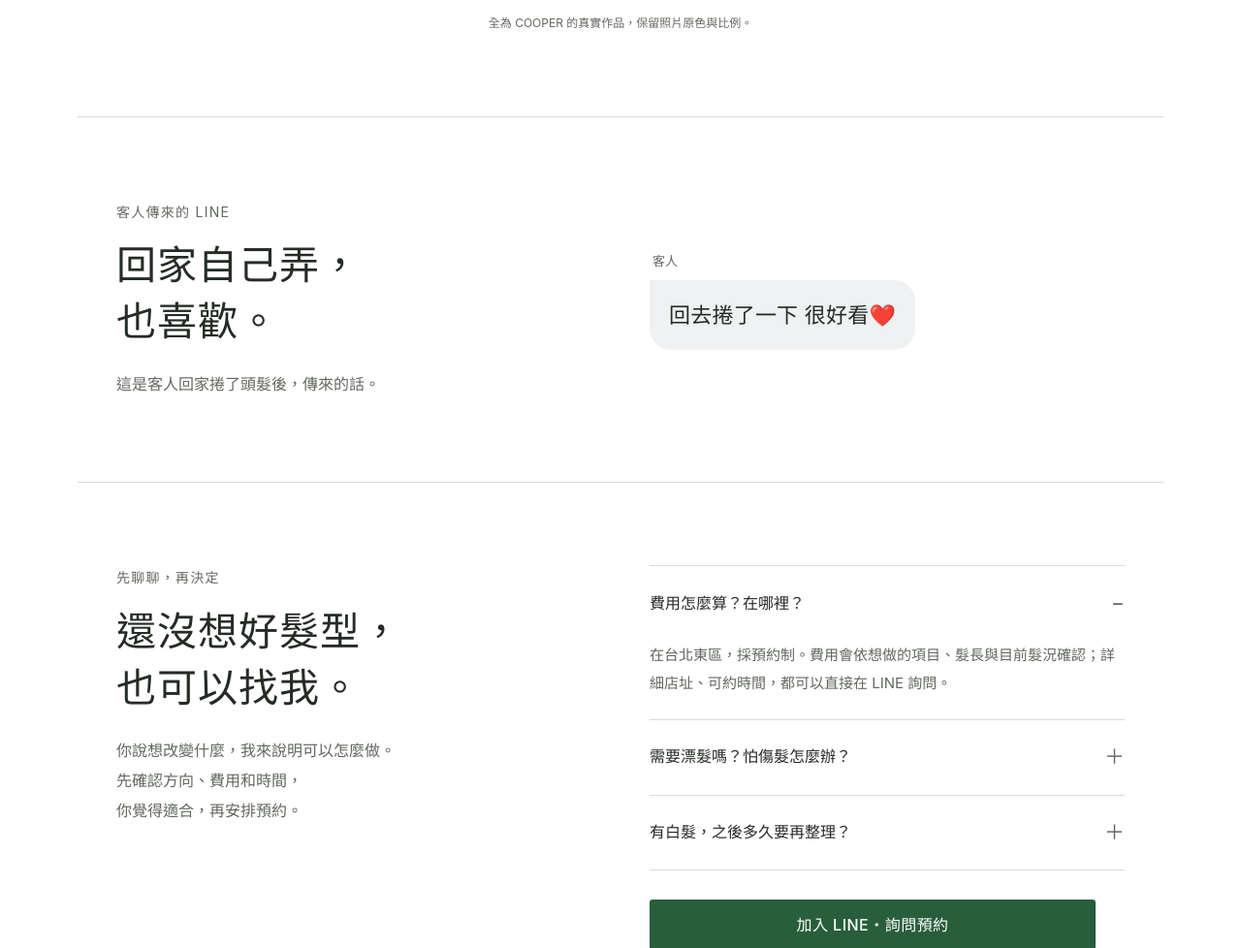
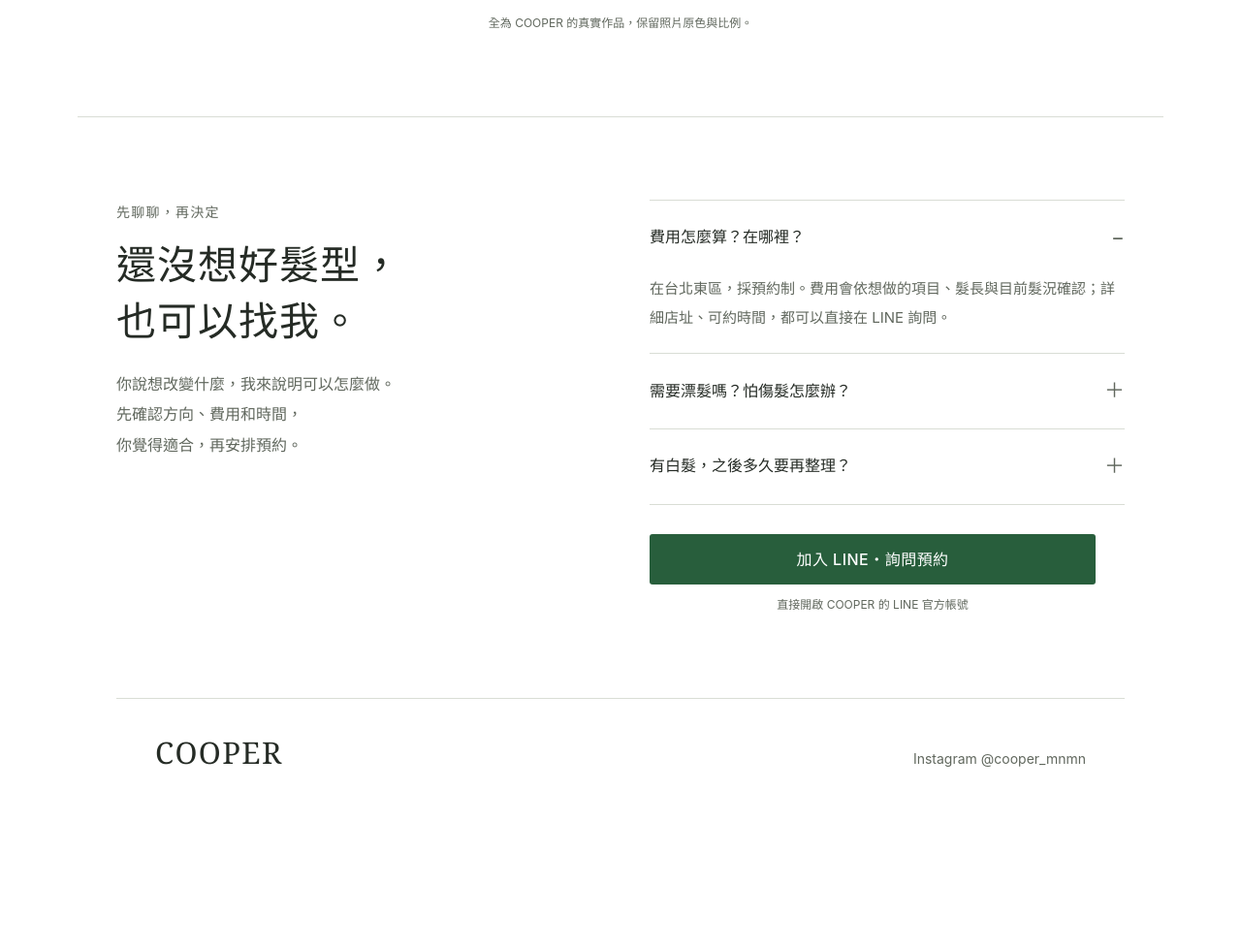
Before and after one commit to atcooper0128-collab/cooper-hair, a plain HTML site: page index.html in a window 1280 px wide. Shown: the part 1772-2750 px from the top of the page at 97% size. After the commit the page ends 2617 px from the top, so only its background shows below. Drawn offline with Linux system fonts and the light colour scheme.

Commit message:
Remove reference-only testimonial from public page

```diff
--- a/index.html
+++ b/index.html
@@ -21,7 +21,7 @@
 <a class="skip" href="#main">跳至內容</a>
 <header class="site-header">
   <a class="brand" href="#top" aria-label="COOPER 回到首頁">COOPER</a>
-  <nav aria-label="主要導覽"><a href="#works">作品</a><a href="#voices">客人回饋</a></nav>
+  <nav aria-label="主要導覽"><a href="#works">作品</a><a href="#book">預約方式</a></nav>
   <a class="desktop-line line-button" href="https://lin.ee/5tmSsMp" target="_blank" rel="noopener">加入 LINE 預約</a>
 </header>
 <main id="main">
@@ -78,17 +78,6 @@
     <p class="small-note">全為 COOPER 的真實作品，保留照片原色與比例。</p>
   </section>
 
-  <section class="section feedback" id="voices" aria-labelledby="feedbackTitle">
-    <div class="section-heading">
-      <p class="eyebrow">客人傳來的 LINE</p>
-      <h2 id="feedbackTitle">回家自己弄，<br>也喜歡。</h2>
-      <p>這是客人回家捲了頭髮後，傳來的話。</p>
-    </div>
-    <div class="chat-message" aria-label="客人原話">
-      <p class="chat-name">客人</p>
-      <blockquote>回去捲了一下 很好看❤️</blockquote>
-    </div>
-  </section>
 
   <section class="section booking" id="book" aria-labelledby="bookTitle">
     <div class="section-heading">
```
